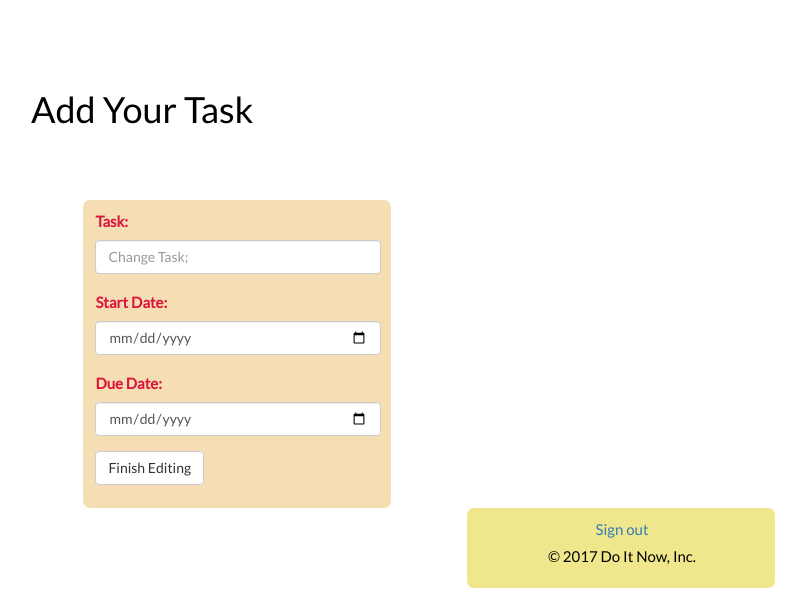
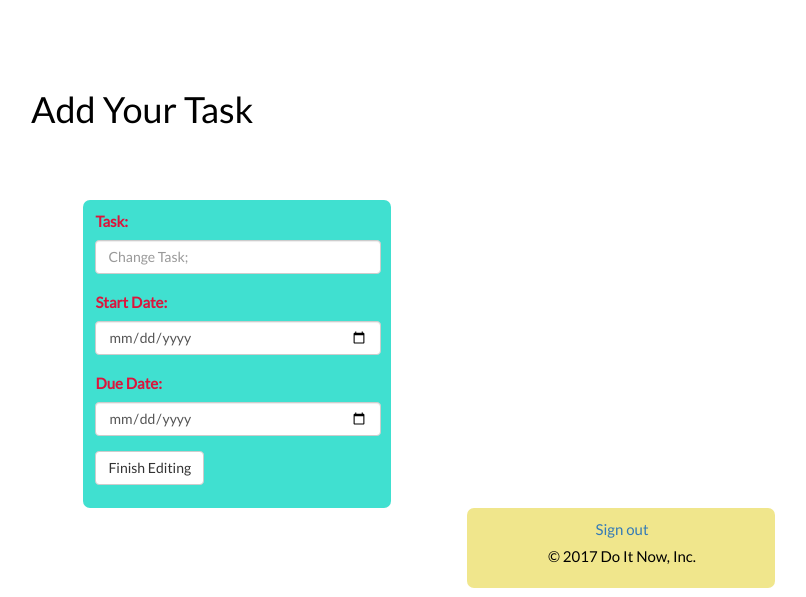
Before and after one commit to unniblue1/finalproject_q, a PHP site: page /project/edit.php?itemid=1 in a window 1280 px wide. Shown: the part 203-800 px from the top of the page, without its empty margins (19-825 px from the left). Run offline with PHP 8.4, Linux system fonts and the light colour scheme; some libraries are stand-ins or nearby versions.

Commit message:
changes to edit.php

```diff
--- a/project/edit.php
+++ b/project/edit.php
@@ -17,7 +17,7 @@
     </div>
   </div>
 
-  <div class="container" style="width: 24%;position: relative;left: -30%;background: #F5DEB3;padding: 8px 10px 8px 12px;color: #DC143C;border-radius: 7px;">
+  <div class="container" style="width: 24%;position: relative;left: -30%;background: #40E0D0;padding: 8px 10px 8px 12px;color: #DC143C;border-radius: 7px;">
 
     <form method="post" action="index.php" >
       <div class="form-group">
```
